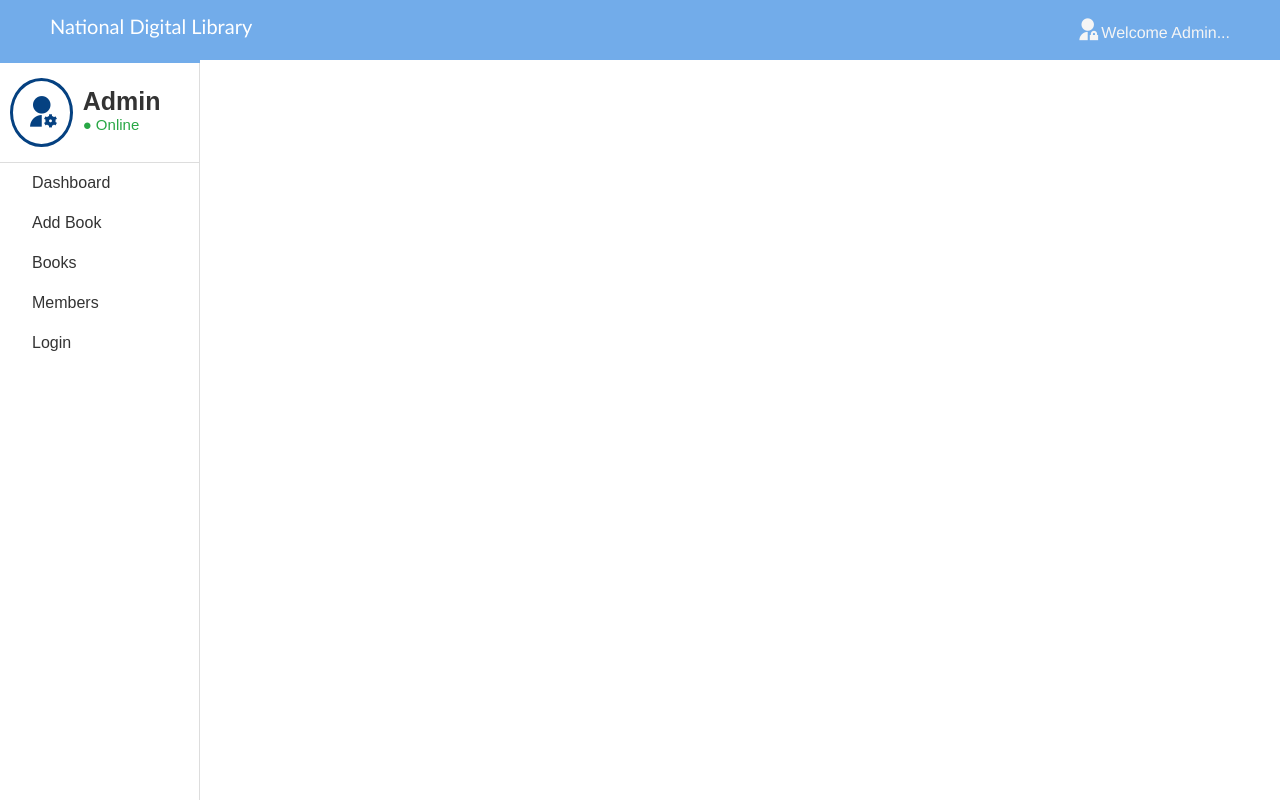
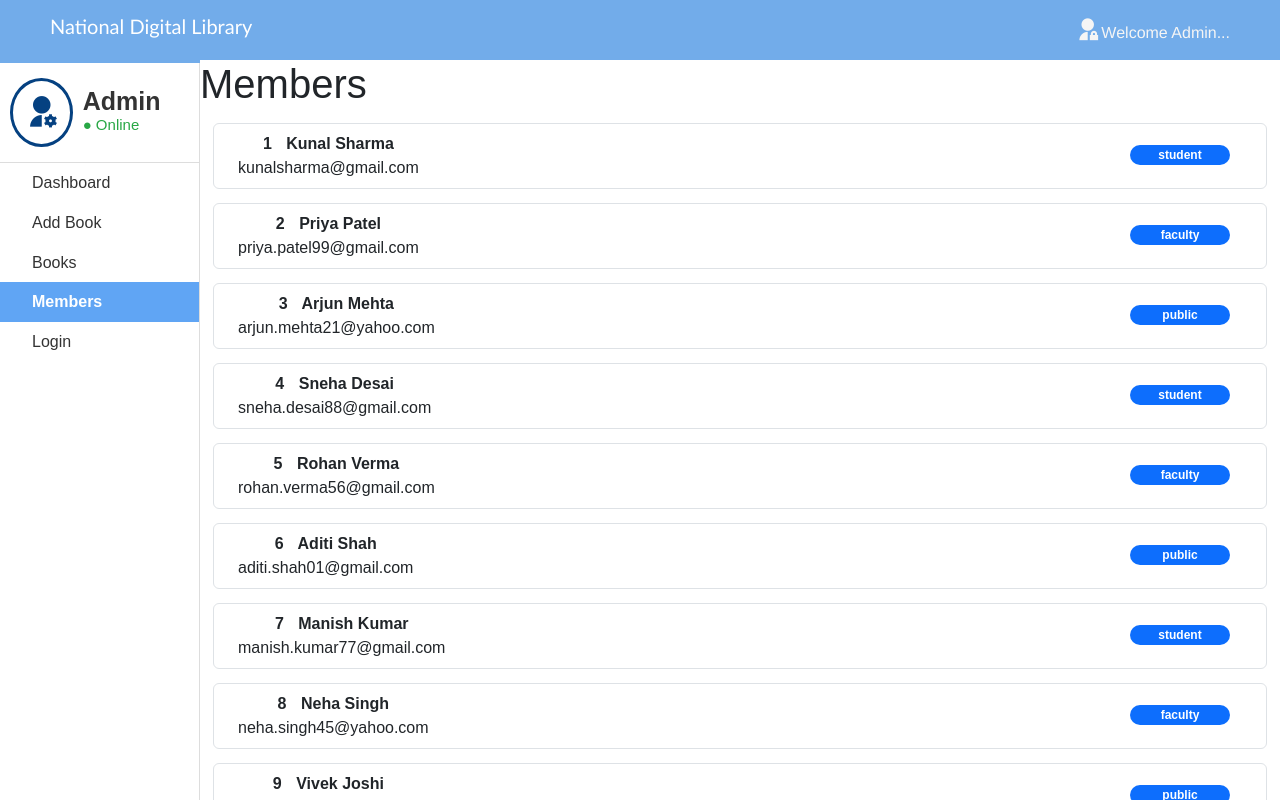
Before and after one commit to HETVI1405/library-management-system, a React (Vite) app in the folder library_management/: page /member in a window 1280 px wide. Shown: the top 800 px of the page. Built offline with nearby package versions, Linux system fonts and the light colour scheme; data requests are answered from the project's data file.

Commit message:
members_display

```diff
--- a/library_management/src/App.jsx
+++ b/library_management/src/App.jsx
@@ -15,7 +15,7 @@ export default function App() {
       </div>
       <div style={{ display: "flex", width: "100%", height: "100vh" }}>
         <div><Navbar /></div>
-        <div style={{ width: "100%", height: "100ch" }}><RoutesConfig /></div>
+        <div style={{ width: "100%", height: "100vh"}}><RoutesConfig /></div>
       </div>
     </div>
   );
--- a/library_management/src/Components/Navbar/Navbar.jsx
+++ b/library_management/src/Components/Navbar/Navbar.jsx
@@ -9,7 +9,7 @@ export default function Sidebar() {
     { id: 1, title: "Dashboard", path: "/", icon: "fas fa-tachometer-alt" },
     { id: 2, title: "Add Book", path: "/addbook", icon: "fas fa-plus" },
     { id: 3, title: "Books", path: "/book", icon: "fas fa-book" },
-    { id: 4, title: "Members", path: "/users", icon: "fas fa-users" },
+    { id: 4, title: "Members", path: "/member", icon: "fas fa-users" },
     { id: 5, title: "Login", path: "/login", icon: "fas fa-user" }
   ];
 
--- a/library_management/src/Routes/AllRoutes.jsx
+++ b/library_management/src/Routes/AllRoutes.jsx
@@ -4,6 +4,7 @@ import AddBooks from '../screens/AddBooks/AddBook';
 import Books from '../screens/Books/Books';
 import AdminLogin from '../screens/AdminLogin/AdminLogin';
 import EditBook from '../screens/editBook/editBook';
+import Members from '../screens/Members/Members';
 
 export default function RoutesConfig() {
   return (
@@ -13,6 +14,7 @@ export default function RoutesConfig() {
       <Route path="/book" element={<Books />} />
       <Route path="/login" element={<AdminLogin />} />
       <Route path="/editbook/:id" element={<EditBook />} />
+      <Route path="/member" element={<Members />}/>
     </Routes>
   );
 }
--- a/library_management/src/screens/AddBooks/AddBook.css
+++ b/library_management/src/screens/AddBooks/AddBook.css
@@ -1,4 +1,6 @@
 .addbook {
+  overflow: hidden;
+  height: 500px;
   background: white;
   padding: 50px;
   box-shadow: 0 4px 12px rgba(0, 0, 0, 0.1);
--- /dev/null
+++ b/library_management/src/screens/Members/Members.jsx
@@ -0,0 +1,42 @@
+import React, { useEffect } from 'react'
+import { useDispatch, useSelector } from 'react-redux'
+import { fetchMembers } from "../../features/membersSlice";
+
+export default function Members() {
+
+    const { members } = useSelector((state) => state.members)
+    const dispatch = useDispatch()
+
+    useEffect(() => {
+        dispatch(fetchMembers())
+    }, [])
+
+    return (
+        <div>
+            <h1>Members</h1>
+            <ol className="ol-list list-group list-group-numbered">
+                {members.map((member, index) => {
+                    return (
+                        <button className='btn'>
+                            <li
+                                key={index}
+                                className="list-group-item d-flex justify-content-between align-items-start"
+                            >
+                                <div className="ms-2 me-auto">
+                                    <div className="fw-bold"><span style={{ marginRight: "10px" }}>{member.memberId}</span> {member.name}</div>
+                                    {member.email}
+                                </div>
+                                <span className="badge text-bg-primary rounded-pill" style={{ width: "100px", marginRight: "20px", margin: "auto 20px" }}>
+                                    {member.memberShipType}
+                                </span>
+                            </li>
+                        </button>
+                    )
+                })}
+
+
+
+            </ol>
+        </div>
+    )
+}
```
Also changed, not shown: library_management/src/screens/Members/Members.css (added).
